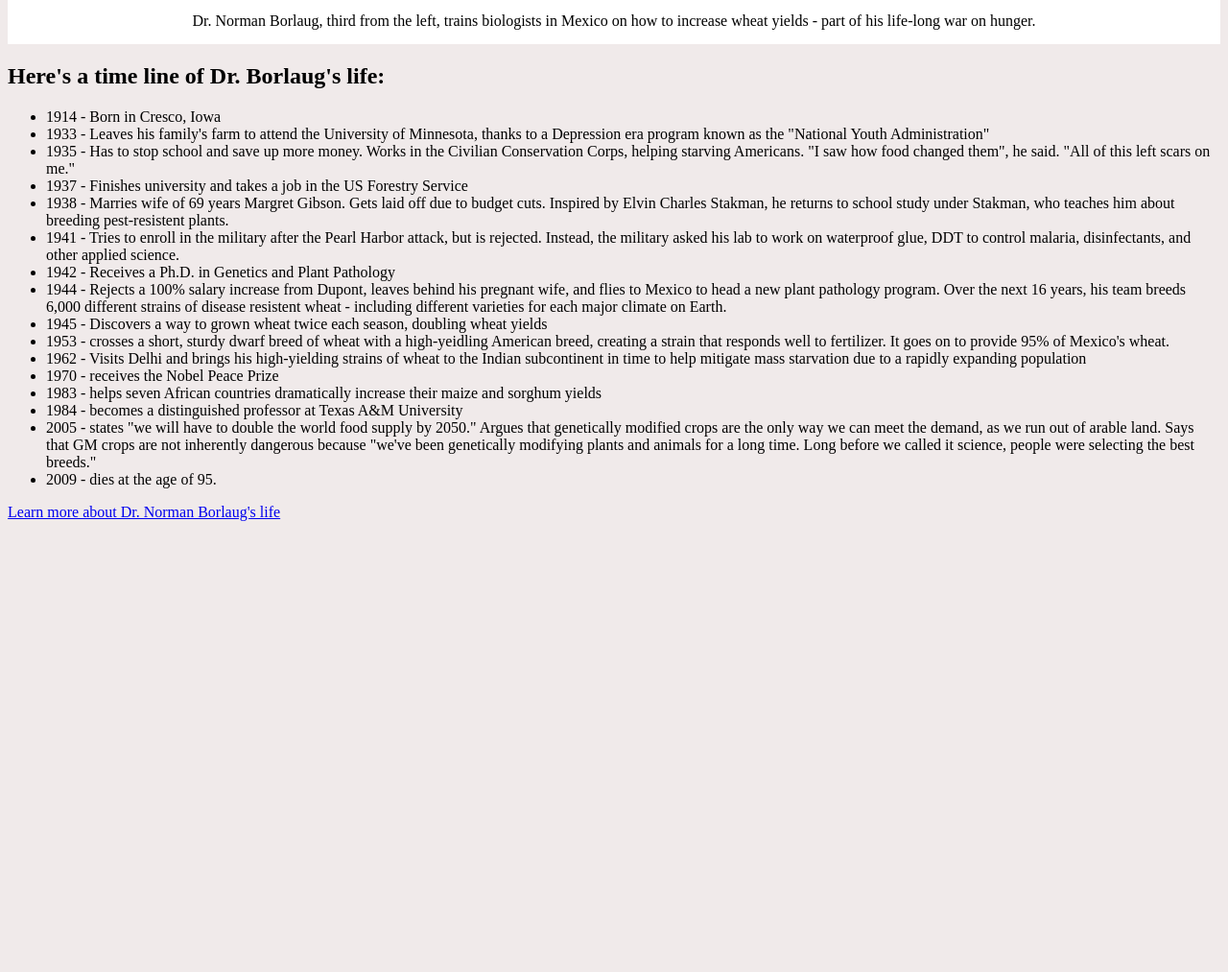
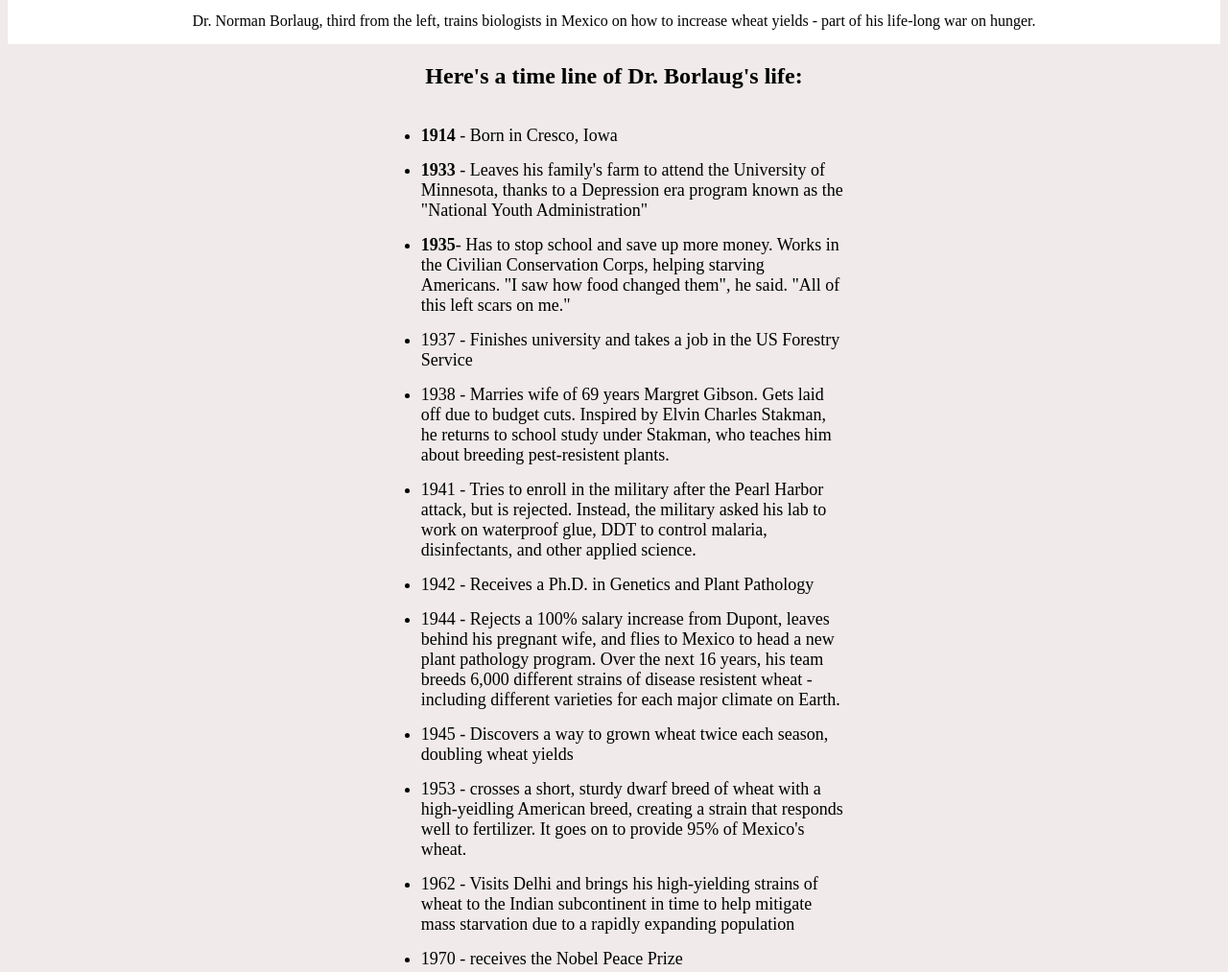
Before and after one commit to IgorPerun/Tribules-page, a plain HTML site: page index.html in a window 1280 px wide. Shown: the part 803-1816 px from the top of the page at 96% size. Before the commit the page ends 1354 px from the top, so only its background shows below. Drawn offline with Linux system fonts and the light colour scheme.

Commit message:
added styling to ul tag

```diff
--- a/index.html
+++ b/index.html
@@ -29,45 +29,90 @@
         <h2>Here's a time line of Dr. Borlaug's life:</h2>
 
         <ul>
-          <li>1914 - Born in Cresco, Iowa</li>
-          <li>1933 - Leaves his family's farm to attend the University of Minnesota, thanks to a Depression era program known as the "National Youth Administration"
+          <li><strong>1914</strong> - Born in Cresco, Iowa</li>
+          <li>
+            <strong>1933</strong> - Leaves his family's farm to attend the
+            University of Minnesota, thanks to a Depression era program known as
+            the "National Youth Administration"
           </li>
-          <li>1935 - Has to stop school and save up more money. Works in the Civilian Conservation Corps, helping starving Americans. "I saw how food changed them", he said. "All of this left scars on me."
+          <li>
+            <strong>1935</strong>- Has to stop school and save up more money.
+            Works in the Civilian Conservation Corps, helping starving
+            Americans. "I saw how food changed them", he said. "All of this left
+            scars on me."
           </li>
-          <li>1937 - Finishes university and takes a job in the US Forestry Service
+          <li>
+            1937 - Finishes university and takes a job in the US Forestry
+            Service
           </li>
-          <li>1938 - Marries wife of 69 years Margret Gibson. Gets laid off due to budget cuts. Inspired by Elvin Charles Stakman, he returns to school study under Stakman, who teaches him about breeding pest-resistent plants.
+          <li>
+            1938 - Marries wife of 69 years Margret Gibson. Gets laid off due to
+            budget cuts. Inspired by Elvin Charles Stakman, he returns to school
+            study under Stakman, who teaches him about breeding pest-resistent
+            plants.
           </li>
-          <li>1941 - Tries to enroll in the military after the Pearl Harbor attack, but is rejected. Instead, the military asked his lab to work on waterproof glue, DDT to control malaria, disinfectants, and other applied science.
+          <li>
+            1941 - Tries to enroll in the military after the Pearl Harbor
+            attack, but is rejected. Instead, the military asked his lab to work
+            on waterproof glue, DDT to control malaria, disinfectants, and other
+            applied science.
           </li>
-          <li>1942 - Receives a Ph.D. in Genetics and Plant Pathology
+          <li>1942 - Receives a Ph.D. in Genetics and Plant Pathology</li>
+          <li>
+            1944 - Rejects a 100% salary increase from Dupont, leaves behind his
+            pregnant wife, and flies to Mexico to head a new plant pathology
+            program. Over the next 16 years, his team breeds 6,000 different
+            strains of disease resistent wheat - including different varieties
+            for each major climate on Earth.
           </li>
-          <li>1944 - Rejects a 100% salary increase from Dupont, leaves behind his pregnant wife, and flies to Mexico to head a new plant pathology program. Over the next 16 years, his team breeds 6,000 different strains of disease resistent wheat - including different varieties for each major climate on Earth.
+          <li>
+            1945 - Discovers a way to grown wheat twice each season, doubling
+            wheat yields
           </li>
-          <li>1945 - Discovers a way to grown wheat twice each season, doubling wheat yields
+          <li>
+            1953 - crosses a short, sturdy dwarf breed of wheat with a
+            high-yeidling American breed, creating a strain that responds well
+            to fertilizer. It goes on to provide 95% of Mexico's wheat.
           </li>
-          <li>1953 - crosses a short, sturdy dwarf breed of wheat with a high-yeidling American breed, creating a strain that responds well to fertilizer. It goes on to provide 95% of Mexico's wheat.
+          <li>
+            1962 - Visits Delhi and brings his high-yielding strains of wheat to
+            the Indian subcontinent in time to help mitigate mass starvation due
+            to a rapidly expanding population
           </li>
-          <li>1962 - Visits Delhi and brings his high-yielding strains of wheat to the Indian subcontinent in time to help mitigate mass starvation due to a rapidly expanding population
+          <li>1970 - receives the Nobel Peace Prize</li>
+          <li>
+            1983 - helps seven African countries dramatically increase their
+            maize and sorghum yields
           </li>
-          <li>1970 - receives the Nobel Peace Prize
+          <li>
+            1984 - becomes a distinguished professor at Texas A&M University
           </li>
-          <li>1983 - helps seven African countries dramatically increase their maize and sorghum yields
+          <li>
+            2005 - states "we will have to double the world food supply by
+            2050." Argues that genetically modified crops are the only way we
+            can meet the demand, as we run out of arable land. Says that GM
+            crops are not inherently dangerous because "we've been genetically
+            modifying plants and animals for a long time. Long before we called
+            it science, people were selecting the best breeds."
           </li>
-          <li>1984 - becomes a distinguished professor at Texas A&M University
-          </li>
-          <li>2005 - states "we will have to double the world food supply by 2050." Argues that genetically modified crops are the only way we can meet the demand, as we run out of arable land. Says that GM crops are not inherently dangerous because "we've been genetically modifying plants and animals for a long time. Long before we called it science, people were selecting the best breeds."
-          </li>
-          <li>2009 - dies at the age of 95.
-          </li>
+          <li>2009 - dies at the age of 95.</li>
         </ul>
+        <cite
+          >"Borlaug's life and achievement are testimony to the far-reaching
+          contribution that one man's towering intellect, persistence and
+          scientific vision can make to human peace and progress."
+
+          <p>-- Indian Prime Minister Manmohan Singh</p>
+        </cite>
+
+        <p>
+          If you have time, you should read more about this incredible human
+          being on his
+          <a href="https://en.wikipedia.org/wiki/Norman_Borlaug" target="_blank"
+            >Wikipedia entry</a
+          >.
+        </p>
       </div>
-      <a
-        id="tribute-link"
-        href="https://en.wikipedia.org/wiki/Norman_Borlaug"
-        target="_blank"
-        >Learn more about Dr. Norman Borlaug's life</a
-      >
     </main>
   </body>
 </html>
--- a/styles.css
+++ b/styles.css
@@ -25,3 +25,20 @@ img {
   margin-top: 15px;
   margin-bottom: 15px;
 }
+
+#tribute-info {
+  display: flex;
+  flex-direction: column;
+  align-items: center;
+  justify-content: center;
+}
+
+ul,
+cite {
+  width: 35%;
+  font-size: 18px;
+}
+
+li {
+  margin-bottom: 15px;
+}
```
